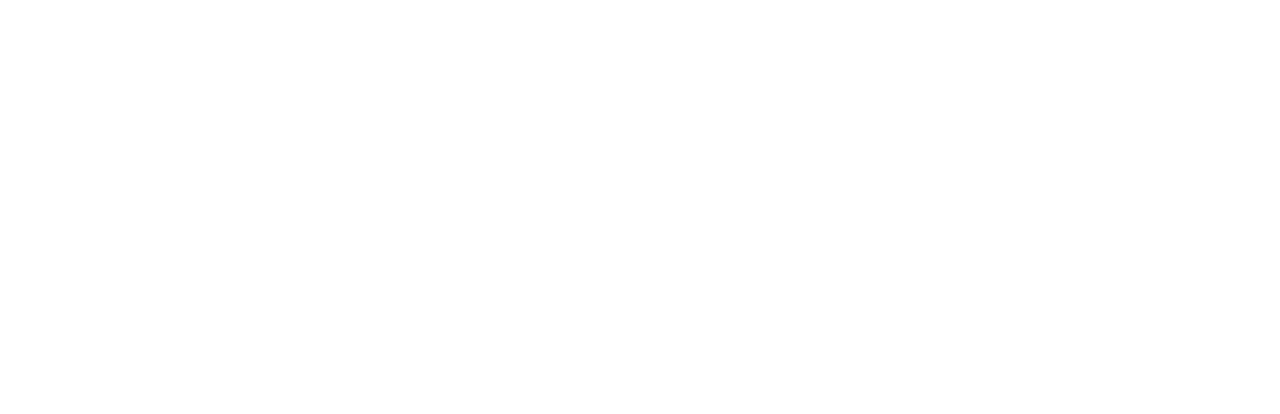
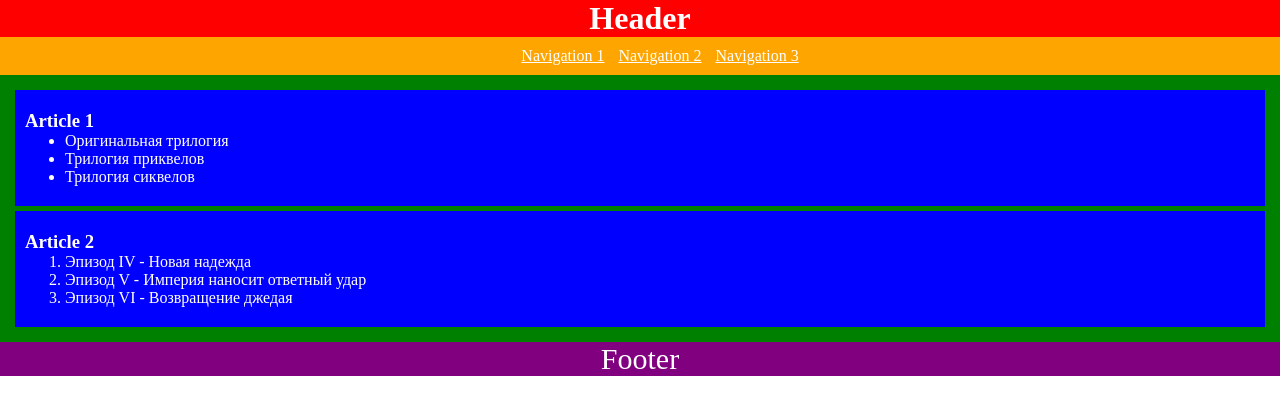
Before and after one commit to js-tasks-ru/htmlcss-20240216_kseniya4, a website: page 02-dz0/01-semantic-mockup/solution.html in a window 1280 px wide. Drawn offline with Linux system fonts and the light colour scheme.

Commit message:
add solution for 02-dz0/01-semantic-mockup

```diff
--- a/02-dz0/01-semantic-mockup/solution.html
+++ b/02-dz0/01-semantic-mockup/solution.html
@@ -1,4 +1,39 @@
 <!DOCTYPE html>
 <html lang="ru">
-    <!-- Ваше решение -->
+    <head>
+        <meta charset="UTF-8" />
+        <title>Semantic mockup</title>
+        <link rel="stylesheet" href="styles.css" />
+    </head>
+    <body>
+        <header>
+            <h1>Header</h1>
+            <nav>
+                <ul>
+                    <li>Navigation 1</li>
+                    <li>Navigation 2</li>
+                    <li>Navigation 3</li>
+                </ul>
+            </nav>
+        </header>
+        <main>
+            <article>
+                <h3>Article 1</h3>
+                <ul>
+                    <li>Оригинальная трилогия</li>
+                    <li>Трилогия приквелов</li>
+                    <li>Трилогия сиквелов</li>
+                </ul>
+            </article>
+            <article>
+                <h3>Article 2</h3>
+                <ol>
+                    <li>Эпизод IV - Новая надежда</li>
+                    <li>Эпизод V - Империя наносит ответный удар</li>
+                    <li>Эпизод VI - Возвращение джедая</li>
+                </ol>
+            </article>
+        </main>
+        <footer>Footer</footer>
+    </body>
 </html>
--- /dev/null
+++ b/02-dz0/01-semantic-mockup/styles.css
@@ -0,0 +1,31 @@
+*{
+    color: white;
+    margin: 0;
+}
+header{
+    background-color: red;
+    text-align: center;
+}
+nav{
+    background-color: orange;
+    padding: 10px;
+}
+nav li{
+    display: inline-block;
+    text-decoration: underline;
+    margin: 0 5px;
+}
+main{
+    background-color: green;
+    padding: 10px;
+}
+article {
+    background-color: blue;
+    margin: 5px;
+    padding: 20px 10px;
+}
+footer{
+    background-color: purple;
+    text-align: center;
+    font-size: 30px;
+}
```
